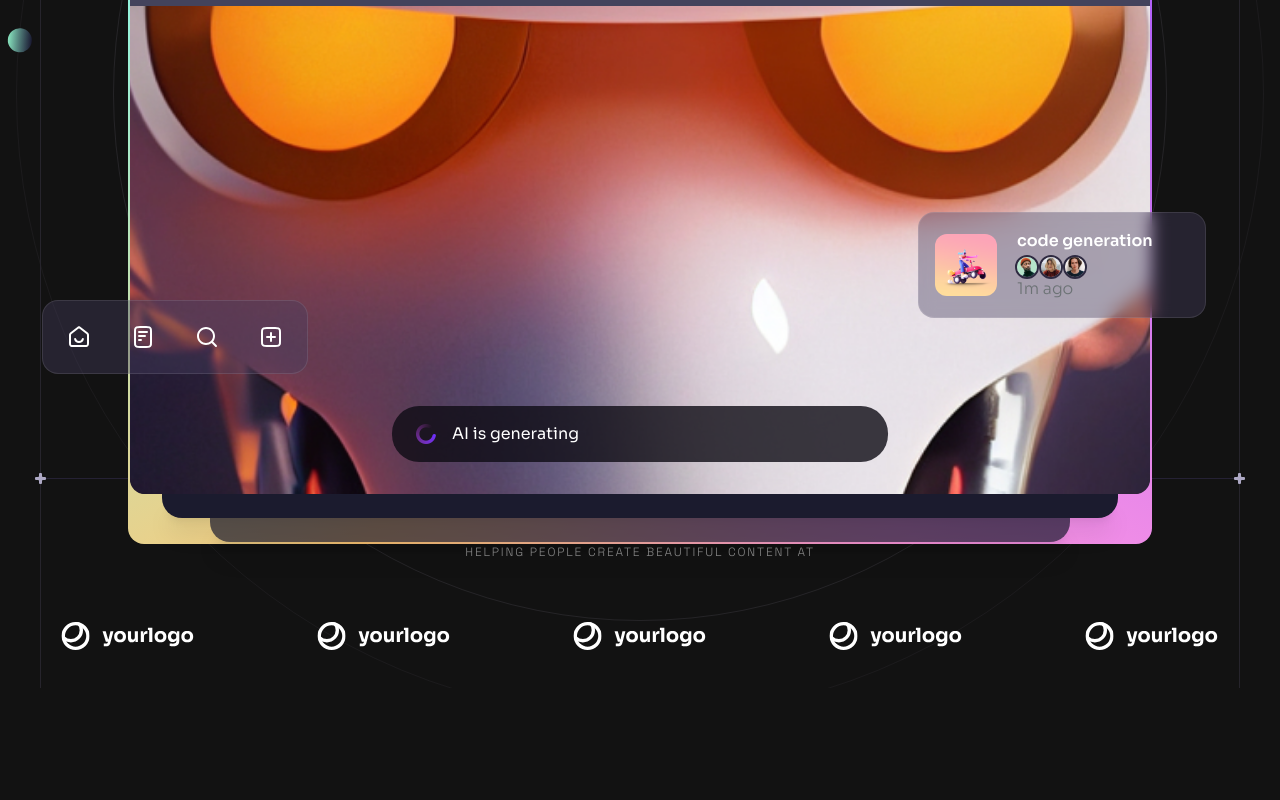
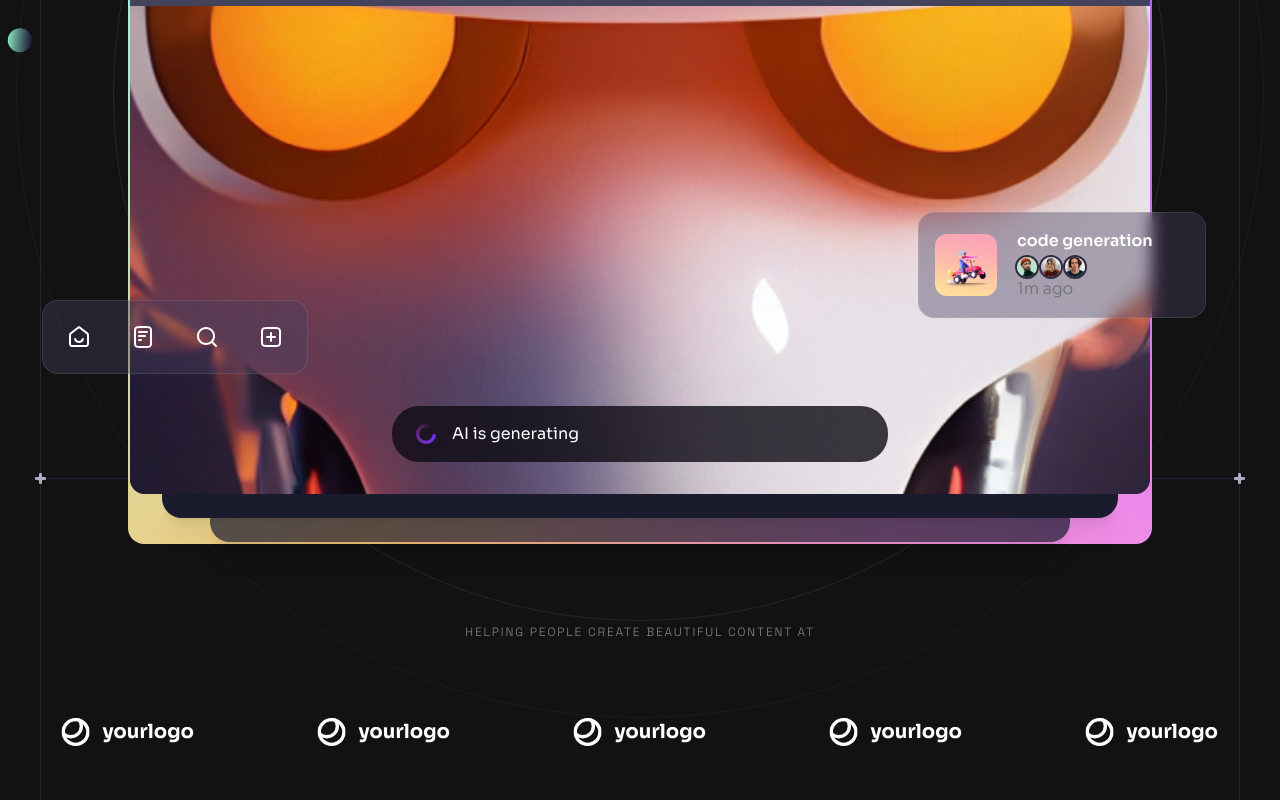
Before and after one commit to JW796/brainwave, a React (Vite) app: page / in a window 1280 px wide. Shown: the part 610-1410 px from the top of the page. Before the commit the page ends 1298 px from the top, so only its background shows below. Built offline with nearby package versions, Linux system fonts and the light colour scheme.

Commit message:
WIP Hero 6

```diff
--- a/src/components/CompanyLogos.jsx
+++ b/src/components/CompanyLogos.jsx
@@ -8,7 +8,7 @@ const CompanyLogos = ({ className }) => {
       </h5>
       <ul className="flex">
         {companyLogos.map((logo, index) => (
-          <li className="flex items-center justify-center flex-1 h-[6.5rem]"
+          <li className="flex items-center justify-center flex-1 h-[8.5rem]"
            key={index}>
             <img src={logo} width={134} height={28} alt={logo} />
           </li>
--- a/src/components/Hero.jsx
+++ b/src/components/Hero.jsx
@@ -90,7 +90,7 @@ const Hero = () => {
 
           <BackgroundCircles />
         </div>
-        <CompanyLogos className="hidden relative z-100 lg:block" />
+        <CompanyLogos className="hidden relative z-100 mt-20 lg:block" />
       </div>
       <BottomLine />
     </Section>
```
